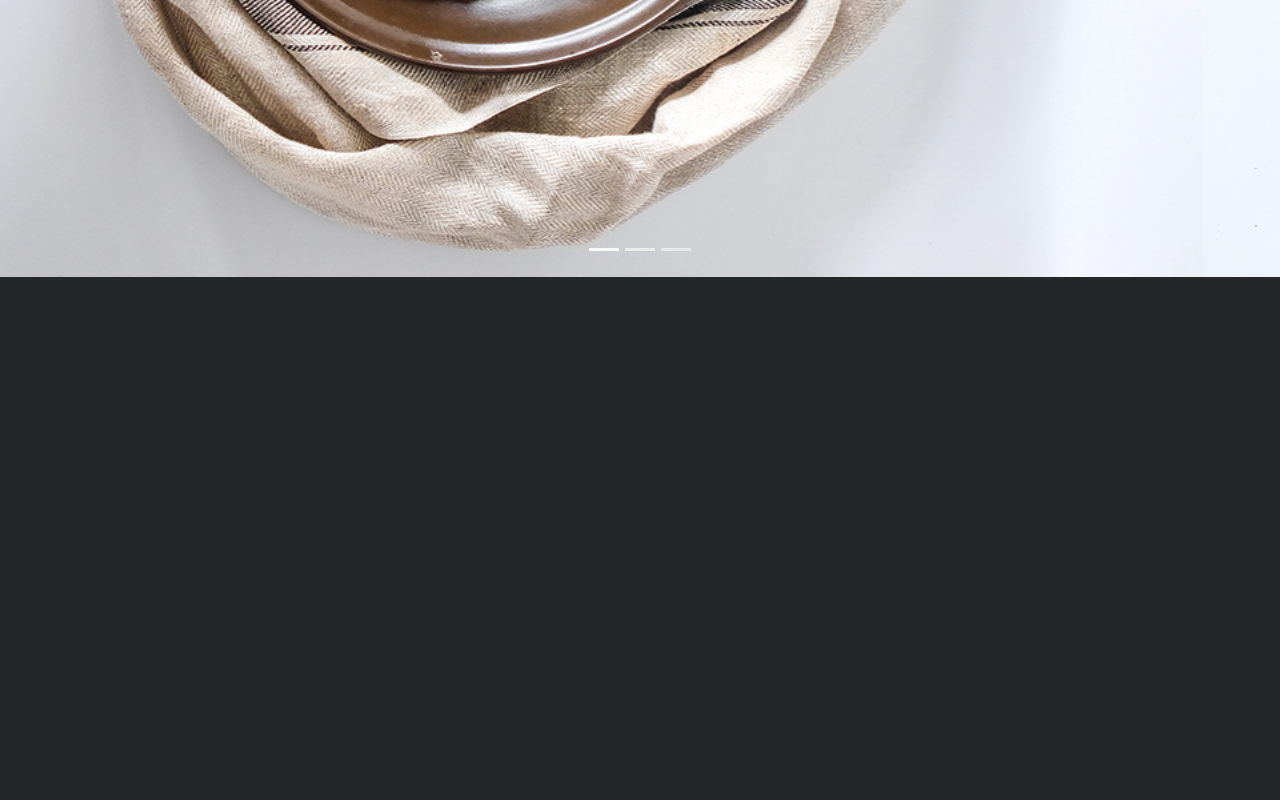
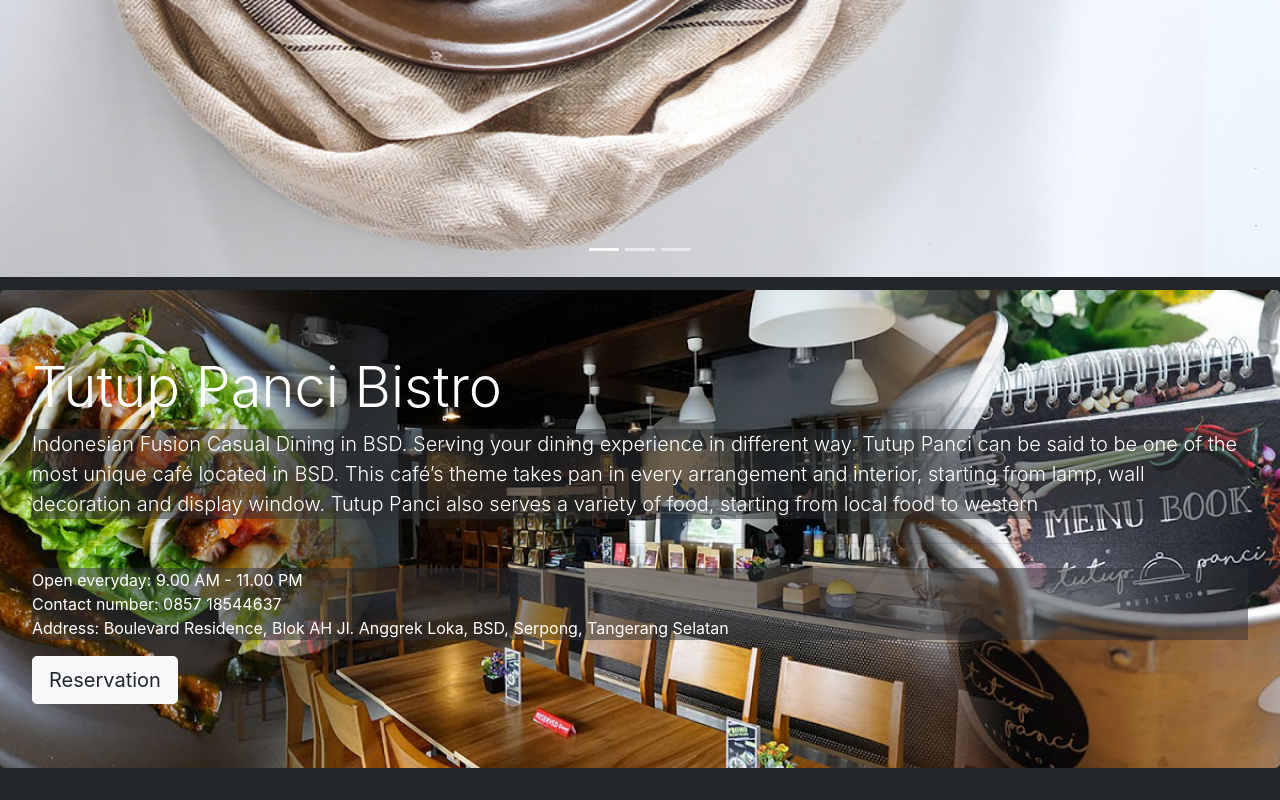
Before and after one commit to adityanova01/bistro-tupan, a React (Create React App) app: page / in a window 1280 px wide. Shown: the part 728-1528 px from the top of the page. Before the commit the page ends 1005 px from the top, so only its background shows below. Built offline with nearby package versions, Linux system fonts and the light colour scheme.

Commit message:
0.1.5 - Added Jumbotron

```diff
--- a/src/App.css
+++ b/src/App.css
@@ -16,6 +16,18 @@
   min-width: 18rem;
   max-width: 30rem;
   max-height: 8rem;
+}
+
+.jumbotronImage {
+  margin-top: 1%;
+  background-image: url(./images/jumbotron/jumbotron1.jpg);
+  background-repeat: no-repeat;
+  background-size: cover;
+  color: white;
+}
+
+.textHighlights {
+  background: rgba(44,47,51,0.5);
 }
 
 /* ANIMATIONS */
--- a/src/App.js
+++ b/src/App.js
@@ -3,6 +3,7 @@
 import Logo from "./components/brandLogo";
 import Navbar from "./components/navbar";
 import Carousel from "./components/carousel";
+import Jumbotron from "./components/jumbotron";
 
 function App() {
   return (
@@ -12,6 +13,7 @@
       </div>
       <Navbar/>
       <Carousel/>
+      <Jumbotron/>
     </div>
   );
 }
--- /dev/null
+++ b/src/components/jumbotron.js
@@ -0,0 +1,31 @@
+import React from "react";
+
+export default function jumbotron() {
+  return (
+    <div>
+      <div className="jumbotron jumbotronImage">
+        <h1 className="display-4">Tutup Panci Bistro</h1>
+        <p className="lead textHighlights">
+          Indonesian Fusion Casual Dining in BSD. Serving your dining
+          experience in different way. Tutup Panci can be said to be one of the
+          most unique café located in BSD. This café’s theme takes pan in every
+          arrangement and interior, starting from lamp, wall decoration and
+          display window. Tutup Panci also serves a variety of food, starting
+          from local food to western
+        </p>
+        <hr className="my-4" />
+        <p className="textHighlights">
+          Open everyday: 9.00 AM - 11.00 PM
+          <br />
+          Contact number: 0857 18544637
+          <br />
+          Address: Boulevard Residence, Blok AH Jl. Anggrek Loka, BSD, Serpong,
+          Tangerang Selatan
+        </p>
+        <a className="btn btn-light btn-lg" href="#" role="button">
+          Reservation
+        </a>
+      </div>
+    </div>
+  );
+}
```
Also changed, not shown: src/images/jumbotron/jumbotron1.jpg (added). Lines whose indentation alone changed are shown as unchanged.
